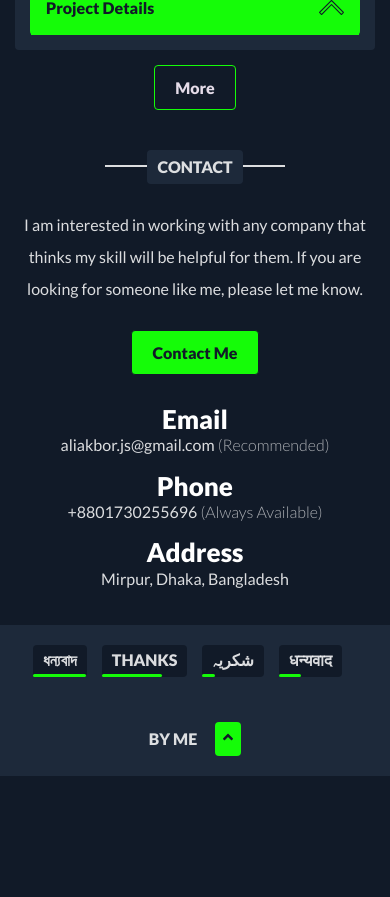
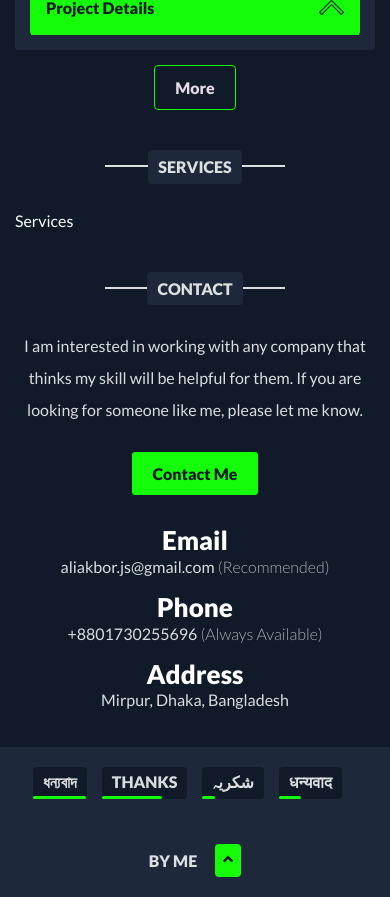
Before and after one commit to aliakborswe/aliakbor.me, a Next.js app: page / in a window 390 px wide. Shown: the part 5260-6157 px from the top of the page. Before the commit the page ends 6036 px from the top, so only its background shows below. Built offline with nearby package versions, Linux system fonts and the light colour scheme.

Commit message:
services section navigation and title add

```diff
--- a/src/app/page.js
+++ b/src/app/page.js
@@ -3,6 +3,7 @@ import Banner from "@/components/banner/Banner";
 import Contact from "@/components/contact/Contact";
 import LoveToDo from "@/components/loveToDo/LoveToDo";
 import Portfolio from "@/components/portfolio/Portfolio";
+import Services from "@/components/services/Services";
 import Skill from "@/components/skill/Skill";
 
 const Home = () => {
@@ -13,6 +14,7 @@ const Home = () => {
       <Skill />
       <LoveToDo />
       <Portfolio />
+      <Services/>
       <Contact />
     </>
   );
--- a/src/components/common/header/Header.jsx
+++ b/src/components/common/header/Header.jsx
@@ -80,6 +80,11 @@ const Header = () => {
               </Link>
             </li>
             <li>
+              <Link onClick={handleScroll} href='#services'>
+                Services
+              </Link>
+            </li>
+            <li>
               <Link onClick={handleScroll} href='#contact'>
                 Contact
               </Link>
--- a/src/components/contact/Contact.jsx
+++ b/src/components/contact/Contact.jsx
@@ -9,7 +9,7 @@ const Contact = () => {
   return (
     <div id='contact' className='contact-area'>
       <Container>
-        <Title side='right' title='Contact' height='160px' />
+        <Title side='left' title='Contact' height='160px' />
         <div className='contact'>
           <div className='contact-status'>
             <p>
--- a/src/components/contact/contact.css
+++ b/src/components/contact/contact.css
@@ -1,7 +1,7 @@
 .contact {
   display: flex;
   flex-wrap: wrap;
-  padding-right: 100px;
+  padding-left: 100px;
 }
 
 .contact > * {
@@ -36,7 +36,7 @@
 
 @media only screen and (max-width: 768px) {
   .contact {
-    padding-right: 0;
+    padding-left: 0;
   }
 
   .contact > * {
--- /dev/null
+++ b/src/components/services/Services.jsx
@@ -0,0 +1,16 @@
+import React from "react";
+import Container from "../common/container/Container";
+import Title from "../common/title/Title";
+
+const Services = () => {
+  return (
+    <div id='services'>
+      <Container>
+        <Title side='right' title='Services' height='160px' />
+        Services
+      </Container>
+    </div>
+  );
+};
+
+export default Services;
```
Also changed, not shown: src/app/favicon.svg (deleted), src/components/services/services.css (added).
